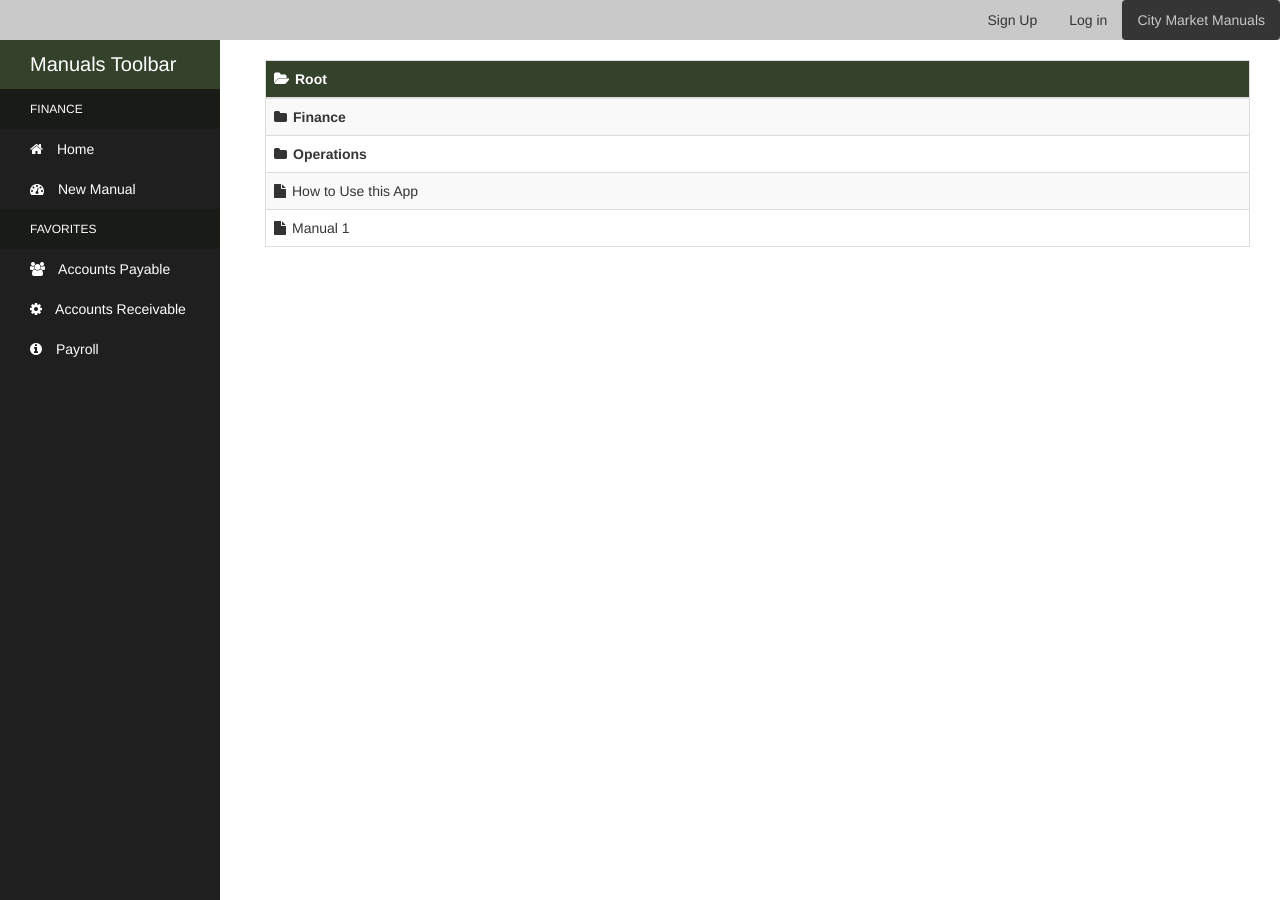
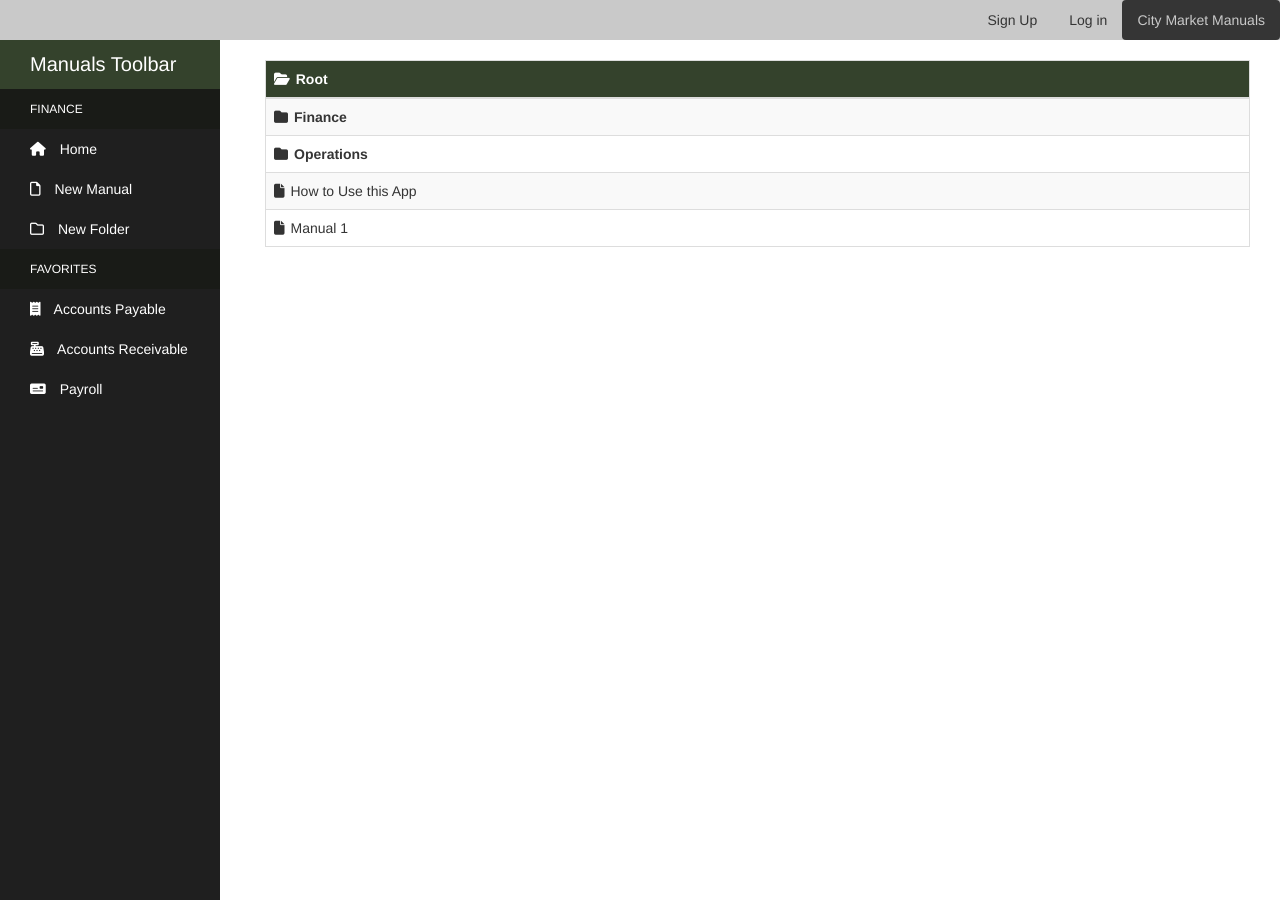
Before and after one commit to AdamPloof/Manual-Manager, a Django app: page / in a window 1280 px wide. Run offline with Django 3.2, Linux system fonts and the light colour scheme; data comes from the database, SQL or seed files in the repository; both versions use the stored data as it was after the commit; some libraries are stand-ins or nearby versions.

Commit message:
created create folder view and updated Directory model to include a created_by field

```diff
--- a/manuals_site/manuals/models.py
+++ b/manuals_site/manuals/models.py
@@ -36,6 +36,7 @@ class Manual(models.Model):
 
 class Directory(MPTTModel):
     name = models.CharField(max_length=50, unique=True)
+    creator = models.ForeignKey(User, null=True, on_delete=models.SET_NULL)
     parent = TreeForeignKey(
     'self',
     null=True,
--- a/manuals_site/manuals/static/manuals/css/styles.css
+++ b/manuals_site/manuals/static/manuals/css/styles.css
@@ -40,7 +40,19 @@
     color: #fff;
   }
 
+  /* .sidebar-navigation li a::before {
+    margin-left: 2px;
+  } */
+
   .sidebar-navigation li .fa {
+    margin-right: 10px;
+  }
+
+  .sidebar-navigation li .far {
+    margin-right: 10px;
+  }
+
+  .sidebar-navigation li .fas {
     margin-right: 10px;
   }
 
@@ -122,7 +134,7 @@ a.folder-breadcrumb {
   font-size: 90%;
 }
 
-a.folder:hover {
+a.folder-breadcrumb:hover {
   color: #fff;
   text-decoration: none;
 }
@@ -137,6 +149,7 @@ a.folder-breadcrumb::after {
   content: '\f07c';
   font-family: "fontawesome";
   font-size: 14px;
+  font-weight: 900;
   float: left;
   margin-right: 6px;
 }
--- a/manuals_site/manuals/templates/manuals/header.html
+++ b/manuals_site/manuals/templates/manuals/header.html
@@ -6,6 +6,7 @@
     <link rel="stylesheet" type="text/css" href="{% static 'manuals/css/bootstrap.css' %}">
     <link rel="stylesheet" type="text/css" href="{% static 'manuals/css/styles.css' %}">
     <link rel="stylesheet" href="https://cdnjs.cloudflare.com/ajax/libs/font-awesome/4.7.0/css/font-awesome.min.css">
+    <script src="https://kit.fontawesome.com/655cdb791b.js" crossorigin="anonymous"></script>
     <meta charset="UTF-8">
     <meta name="viewport" content="width=device-width, initial-scale=1.0">
     <meta http-equiv="X-UA-Compatible" content="ie=edge">
@@ -36,23 +37,28 @@
               </li>
               <li>
                 <a href="{% url 'manual-create' %}">
-                  <i class="fa fa-tachometer" aria-hidden="true"></i> New Manual
+                  <i class="far fa-file" aria-hidden="true"></i> New Manual
+                </a>
+              </li>
+              <li>
+                <a href="#">
+                  <i class="far fa-folder" aria-hidden="true"></i> New Folder
                 </a>
               </li>
               <li class="header">Favorites</li>
               <li>
                 <a href="#">
-                  <i class="fa fa-users" aria-hidden="true"></i> Accounts Payable
+                  <i class="fas fa-receipt" aria-hidden="true"></i> Accounts Payable
                 </a>
               </li>
               <li>
                 <a href="#">
-                  <i class="fa fa-cog" aria-hidden="true"></i> Accounts Receivable
+                  <i class="fas fa-cash-register" aria-hidden="true"></i> Accounts Receivable
                 </a>
               </li>
               <li>
                 <a href="#">
-                  <i class="fa fa-info-circle" aria-hidden="true"></i> Payroll
+                  <i class="fas fa-money-check" aria-hidden="true"></i> Payroll
                 </a>
               </li>
             </ul>
--- a/manuals_site/manuals/views.py
+++ b/manuals_site/manuals/views.py
@@ -69,3 +69,12 @@ class ManualDelete(LoginRequiredMixin, UserPassesTestMixin, DeleteView):
         if self.request.user == manual.author:
             return True
         return False
+
+class DirectoryCreate(LoginRequiredMixin, CreateView):
+    model = Directory
+    fields = ['name', 'parent']
+    template_name = 'manuals/directory_form.html'
+
+    def form_valid(self, form):
+        form.instance.creator = self.request.user
+        return super().form_valid(form)
```
Also changed, not shown: manuals_site/db.sqlite3, manuals_site/manuals/migrations/0005_directory_creator.py (added), manuals_site/manuals/templates/manuals/directory_form.html (added).
